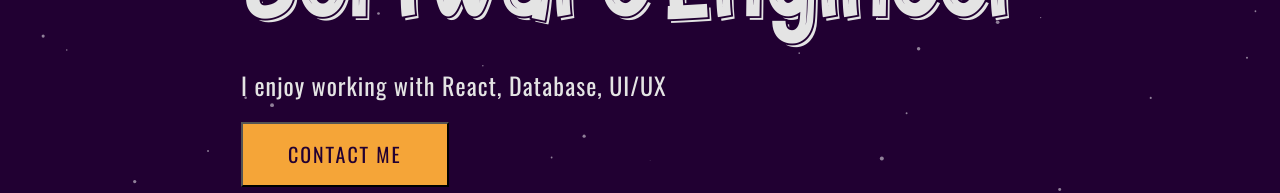
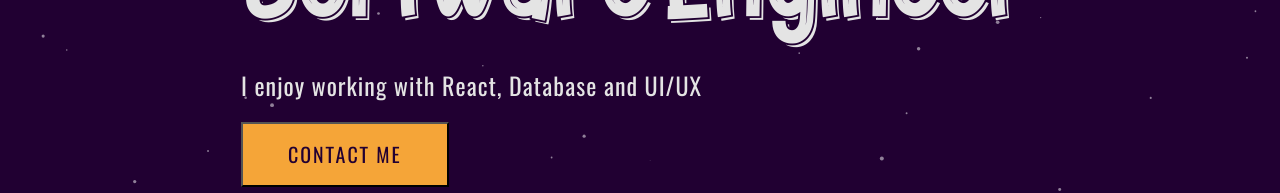
Before and after one commit to hebb00/portfolio, a Next.js app: page / in a window 1280 px wide. Shown: the part 432-625 px from the top of the page. Built offline with nearby package versions, Linux system fonts and the light colour scheme.

Commit message:
fix: hero text typo

```diff
--- a/components/Hero.tsx
+++ b/components/Hero.tsx
@@ -6,15 +6,13 @@
 
 export default function Hero() {
   return (
-    <>
-
     <motion.div className={styles.container} >
       <motion.div className={styles.txt}>
         <h1 className={styles.heroTxt}>
           Hi, I'm <span>Hebbs
           </span> <br />Software Engineer
         </h1>
-          <p className="text">I enjoy working with React, Database, UI/UX
+        <p className="text">I enjoy working with React, Database and UI/UX
         </p>
         <a href="#contact">
           <motion.button
@@ -31,6 +29,5 @@
         width={460}
       />
     </motion.div>
-    </>
   );
 };
```
Lines whose indentation alone changed are shown as unchanged.
